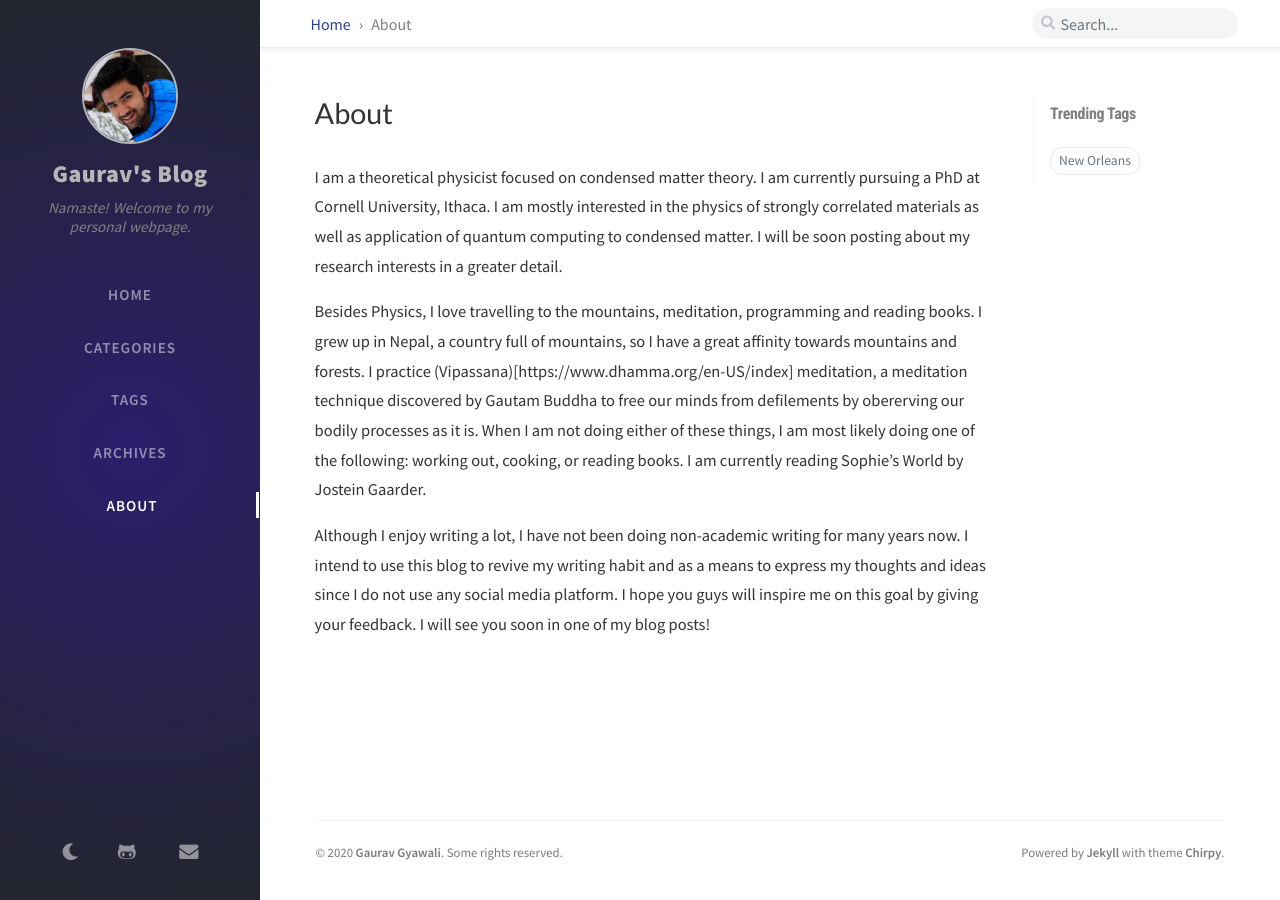
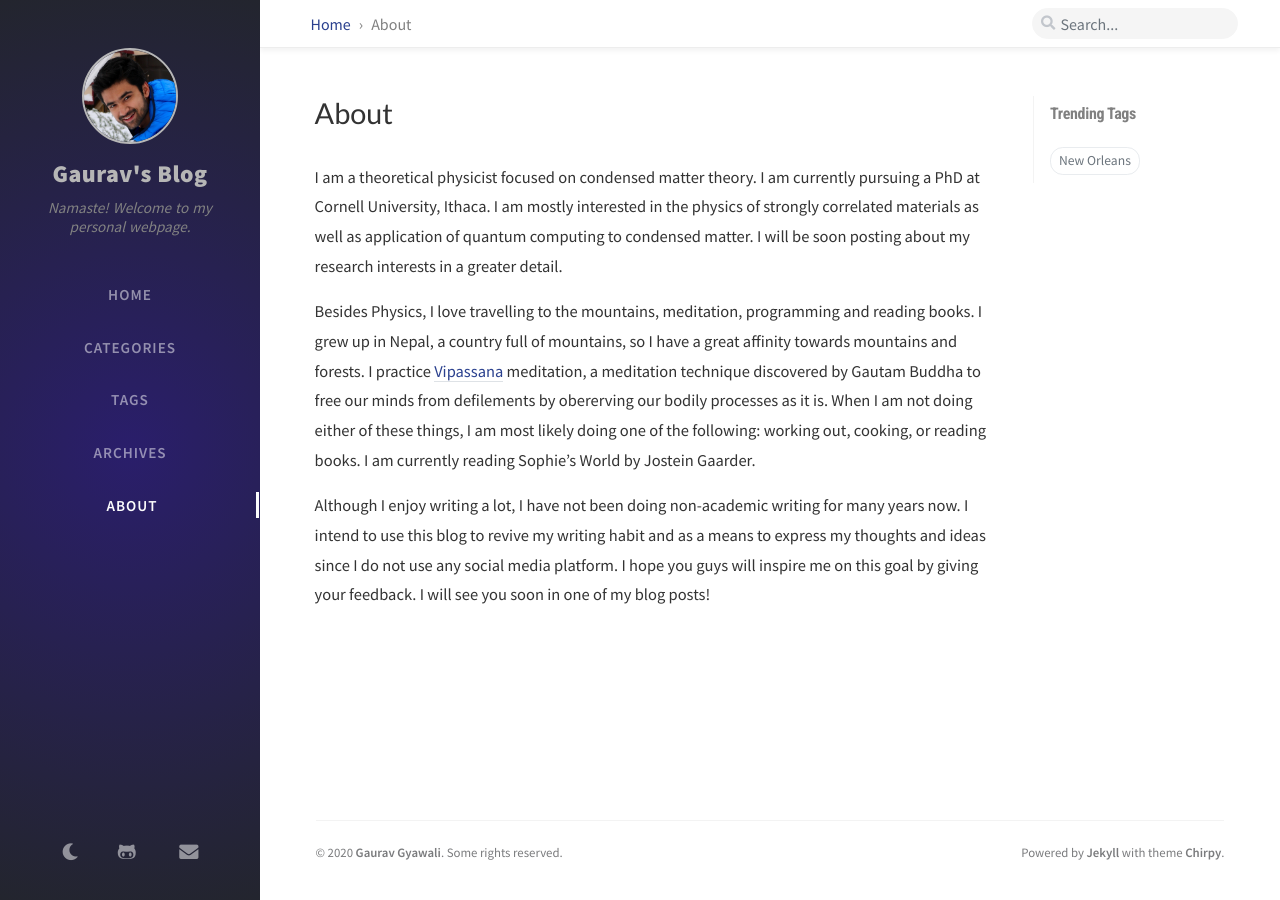
Before and after one commit to ggyawali/gauravgyawali, a Jekyll site: the page built from tabs/about.md, in a window 1280 px wide. Built offline with Jekyll 4.4.1, drawn with Linux system fonts in a browser that asks for light colours; nearby versions of some CDN libraries; comment, search, counter and statistics services are not loaded.

Commit message:
Update about.md

```diff
--- a/tabs/about.md
+++ b/tabs/about.md
@@ -15,7 +15,7 @@ about my research interests in a greater detail.
 
 Besides Physics, I love travelling to the mountains, meditation, programming and reading books. I grew
 up in Nepal, a country full of mountains, so I have a great affinity towards mountains and forests. I
-practice (Vipassana)[https://www.dhamma.org/en-US/index] meditation, a meditation technique discovered
+practice [Vipassana](https://www.dhamma.org/en-US/index) meditation, a meditation technique discovered
 by Gautam Buddha to free our minds from defilements by obererving our bodily processes as it is. When
 I am not doing either of these things, I am most likely doing one of the following: working out,
 cooking, or reading books. I am currently reading Sophie's World by Jostein Gaarder.
```
